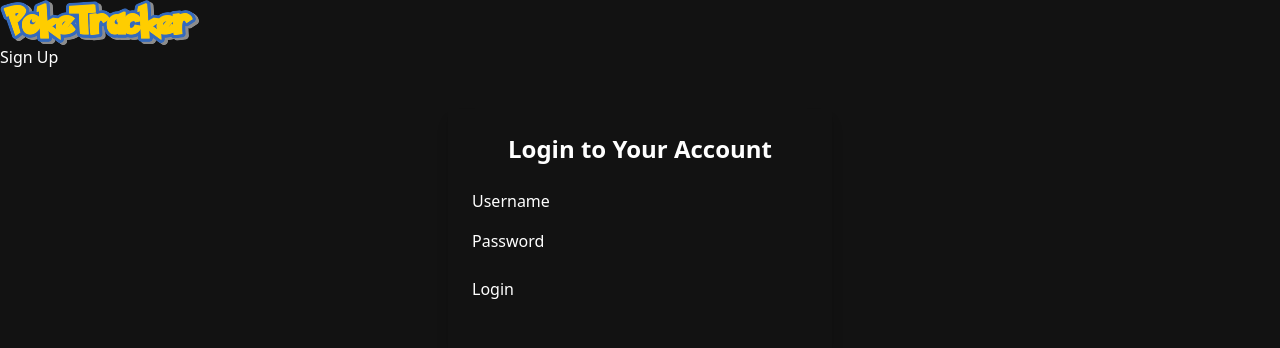
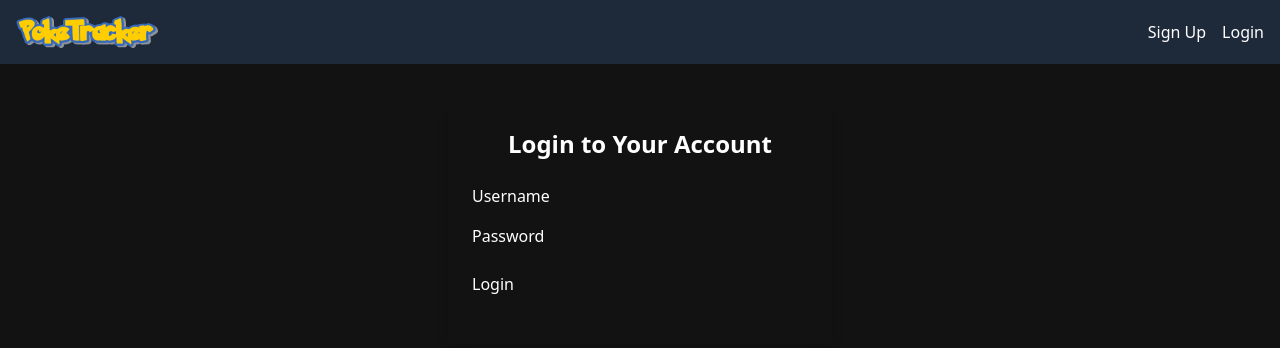
Before and after one commit to tsztin0217/poketracker, a Django app: page /accounts/login/?next=/binders/1/delete in a window 1280 px wide. Shown: the top 348 px of the page. Run offline with Django 5.2, Linux system fonts and the light colour scheme; some libraries are stand-ins or nearby versions.

Commit message:
Incorporate logo into nav

```diff
--- a/binder/templates/base.html
+++ b/binder/templates/base.html
@@ -5,35 +5,40 @@
     <meta charset="UTF-8" />
     <meta name="viewport" content="width=device-width, initial-scale=1.0" />
     <link rel="shortcut icon" type="image/png" href="" />
-    <script src="https://cdn.tailwindcss.com"></script>
+    {% comment %} <script src="https://cdn.tailwindcss.com"></script> {% endcomment %}
     <link href="https://cdn.jsdelivr.net/npm/daisyui@5" rel="stylesheet" type="text/css" />
     <script src="https://cdn.jsdelivr.net/npm/@tailwindcss/browser@4"></script>
     <link href="https://cdn.jsdelivr.net/npm/daisyui@5/themes.css" rel="stylesheet" type="text/css" />
-    <title>PokeTracker</title>
-    {% block head %} {% endblock %}
+    {% block head %}
+      <title>PokeTracker</title>
+    {% endblock %}
   </head>
   <body>
-    <header>
-      <a href="/">
-        <img src="{% static 'images/PokeTracker.png' %}" alt="The PokeTracker Logo" />
-      </a>
-      <nav>
-        <ul>
+    <header class="bg-gray-800 text-white p-4">
+      <nav class="flex justify-between items-center">
+        <div class="flex items-center gap-4">
+          <a href="/"><img src="{% static 'images/PokeTracker.png' %}" alt="PokeTracker Logo" class="h-8" /></a>
           {% if user.is_authenticated %}
-          <li><a href="{% url 'binder-index' %}">My Binders</a></li>
-          <li>
+            <a href="{% url 'binder-index' %}" class="hover:underline">My Binders</a>
+          {% endif %}
+        </div>
+        <div class="flex items-center gap-4">
+          {% if user.is_authenticated %}
             <form id="logout-form" method="post" action="{% url 'logout' %}">
               {% csrf_token %}
-              <button type="submit">Log out</button>
+              <button type="submit" class="hover:underline">Log out</button>
             </form>
-          </li>
           {% else %}
-          <li><a href="{% url 'home' %}"></a></li>
-          <li><a href="{% url 'signup' %}">Sign Up</a></li>
+            <a href="{% url 'signup' %}" class="hover:underline">Sign Up</a>
+            <a href="{% url 'login' %}" class="hover:underline">Login</a>
           {% endif %}
-        </ul>
+        </div>
       </nav>
     </header>
-    <main>{% block content %} {% endblock %}</main>
+
+    <main>
+      {% block content %}
+      {% endblock %}
+    </main>
   </body>
 </html>
```
